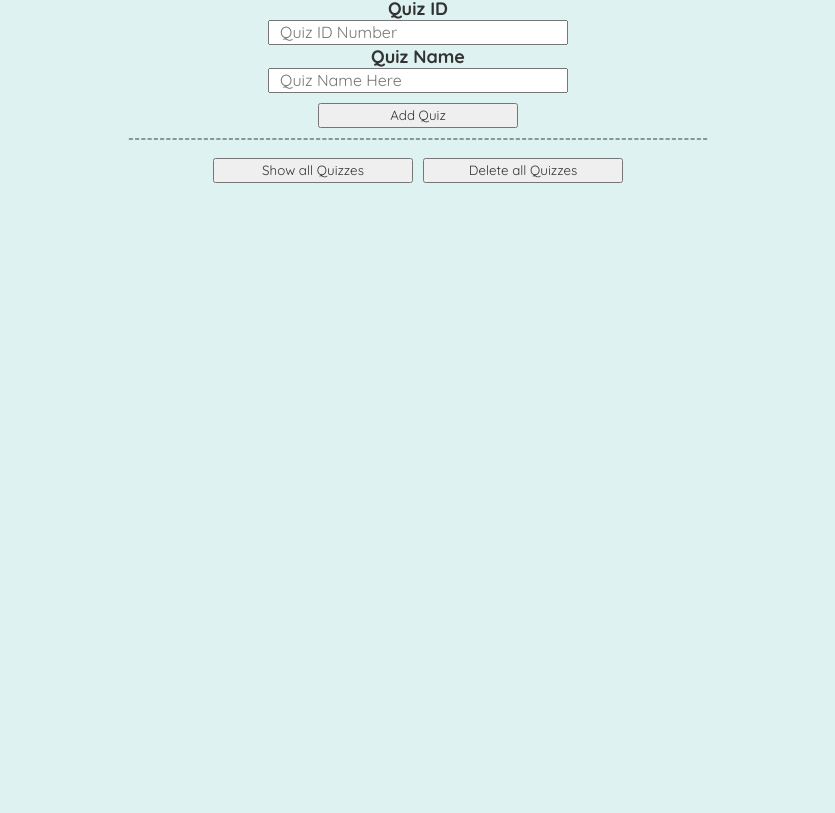
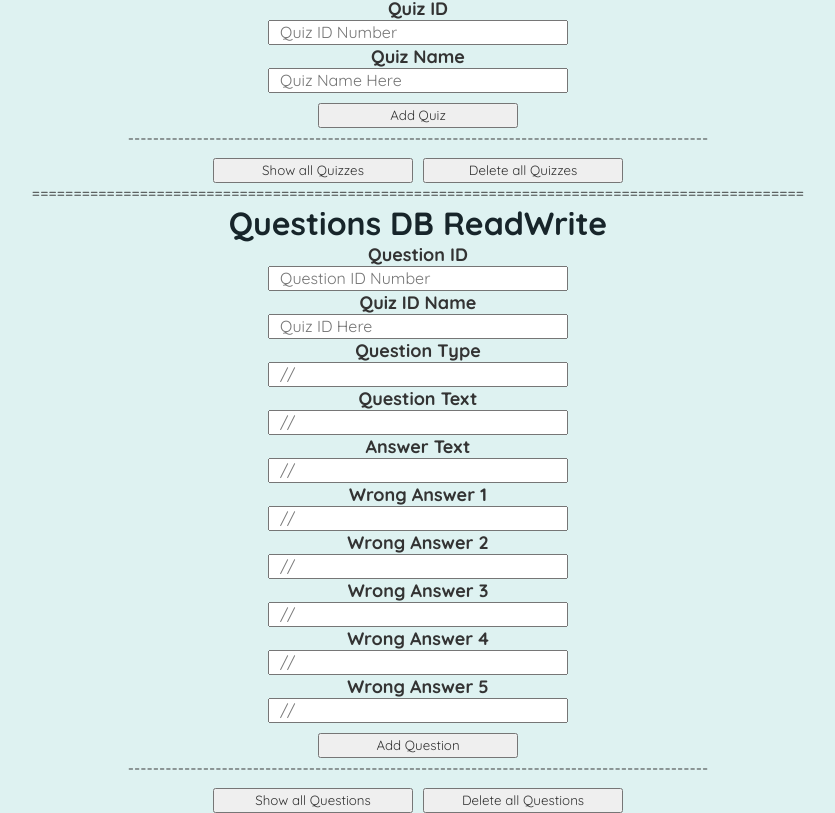
Before and after one commit to NextStepNZ/Development, a React (Create React App) app in the folder client/: page /devcontrols in a window 1280 px wide. Shown: the part 1168-1981 px from the top of the page, without its empty margins (222-1057 px from the left). Before the commit the page ends 1351 px from the top, so only its background shows below. Built offline with nearby package versions, Linux system fonts and the light colour scheme.

Commit message:
Added Interface for Questions DB in DevControls.js

```diff
--- a/client/src/components/DevControls.js
+++ b/client/src/components/DevControls.js
@@ -146,7 +146,7 @@ function DevControls() {
       qID: qID,
       qName: qName
     })
-    .then(() => console.log("success"));
+      .then(() => console.log("success"));
 
     qIDInput.current.value = '';
     qNameInput.current.value = '';
@@ -205,7 +205,7 @@ function DevControls() {
       quWrrAnswer4: quWrrAnswer4,
       quWrrAnswer5: quWrrAnswer5
     })
-    .then(() => console.log("success"));
+      .then(() => console.log("success"));
 
     quIDInput.current.value = '';
     quQuizIDInput.current.value = '';
@@ -480,6 +480,139 @@ function DevControls() {
 
       </div>
 
+      =============================================================================================
+
+      <h1>Questions DB ReadWrite</h1>
+
+      <div className="loginComponents">
+
+        <label>Question ID</label>
+        <input
+          ref={quIDInput}
+          type="Text"
+          placeholder="Question ID Number"
+          onChange={(event) => {
+            setQUID(event.target.value);
+          }}
+        />
+
+        <label>Quiz ID Name</label>
+        <input
+          ref={quQuizIDInput}
+          type="Text"
+          placeholder="Quiz ID Here"
+          onChange={(event) => {
+            setQUQuizID(event.target.value);
+          }}
+        />
+
+        <label>Question Type</label>
+        <input
+          ref={quTypeInput}
+          type="Text"
+          placeholder="//"
+          onChange={(event) => {
+            setQUType(event.target.value);
+          }}
+        />
+
+        <label>Question Text</label>
+        <input
+          ref={quQuestionInput}
+          type="Text"
+          placeholder="//"
+          onChange={(event) => {
+            setQUQuestion(event.target.value);
+          }}
+        />
+
+        <label>Answer Text</label>
+        <input
+          ref={quAnswerInput}
+          type="Text"
+          placeholder="//"
+          onChange={(event) => {
+            setQUAnswer(event.target.value);
+          }}
+        />
+
+        <label>Wrong Answer 1</label>
+        <input
+          ref={quWrrAnswer1Input}
+          type="Text"
+          placeholder="//"
+          onChange={(event) => {
+            setQUWrrAnswer1(event.target.value);
+          }}
+        />
+
+        <label>Wrong Answer 2</label>
+        <input
+          ref={quWrrAnswer2Input}
+          type="Text"
+          placeholder="//"
+          onChange={(event) => {
+            setQUWrrAnswer2(event.target.value);
+          }}
+        />
+
+        <label>Wrong Answer 3</label>
+        <input
+          ref={quWrrAnswer3Input}
+          type="Text"
+          placeholder="//"
+          onChange={(event) => {
+            setQUWrrAnswer3(event.target.value);
+          }}
+        />
+
+        <label>Wrong Answer 4</label>
+        <input
+          ref={quWrrAnswer4Input}
+          type="Text"
+          placeholder="//"
+          onChange={(event) => {
+            setQUWrrAnswer4(event.target.value);
+          }}
+        />
+
+        <label>Wrong Answer 5</label>
+        <input
+          ref={quWrrAnswer5Input}
+          type="Text"
+          placeholder="//"
+          onChange={(event) => {
+            setQUWrrAnswer5(event.target.value);
+          }}
+        />
+
+        <button onClick={addNewQuestion}>Add Question</button>
+
+      </div>
+      ---------------------------------------------------------------------------------------------
+      <div className="displayComponents">
+        <div>
+          <button onClick={getQuestionList}> Show all Questions </button>
+          <button onClick={deleteAllQuestions}> Delete all Questions</button>
+        </div>
+
+        {quQuestionList.map((val, Key) => {
+          return <div className="displayComponentsList">
+            <h3>quIDInput</h3><p>{val.id}</p>
+            <h3>quQuizIDInput</h3><p>{val.QuizID}</p>
+            <h3>quTypeInput</h3><p>{val.Type}</p>
+            <h3>quQuestionInput</h3><p>{val.Question}</p>
+            <h3>quAnswerInput</h3><p>{val.Answer}</p>
+            <h3>quWrrAnswer1Input</h3><p>{val.WrrAnswer1}</p>
+            <h3>quWrrAnswer2Input</h3><p>{val.WrrAnswer2}</p>
+            <h3>quWrrAnswer3Input</h3><p>{val.WrrAnswer3}</p>
+            <h3>quWrrAnswer4Input</h3><p>{val.WrrAnswer4}</p>
+            <h3>quWrrAnswer5Input</h3><p>{val.WrrAnswer5}</p>
+          </div>
+        })}
+
+      </div>
+
     </div>
   )
 }
```
